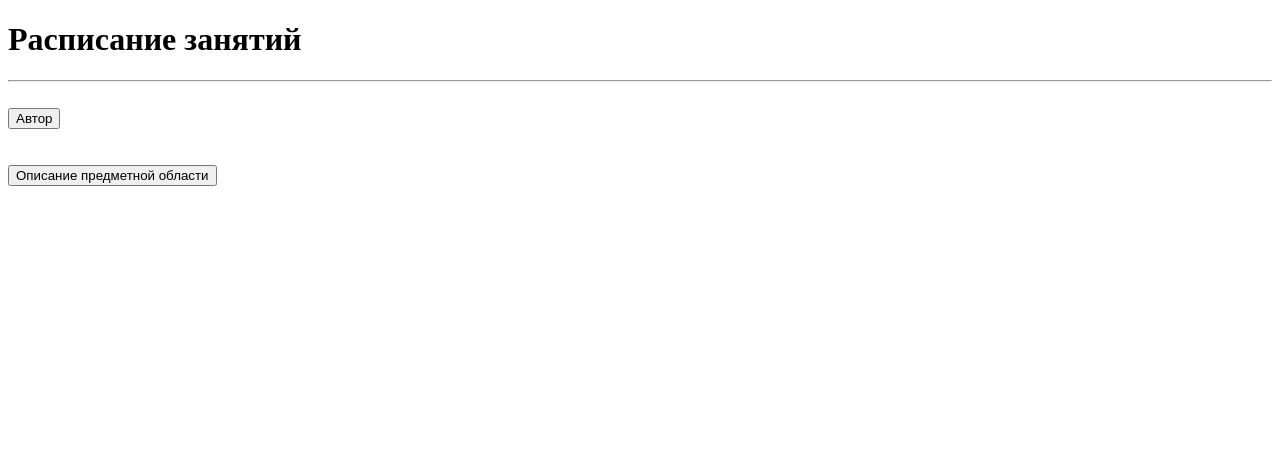
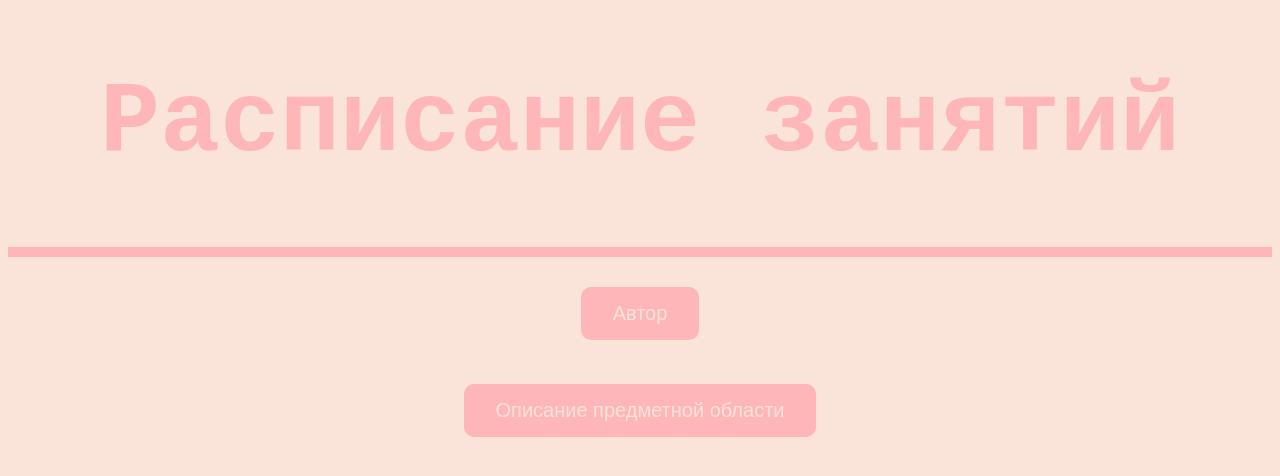
Before and after one commit to Vavokinlokos/Practic3, a plain HTML site: page schedule/main-page.html in a window 1280 px wide. Drawn offline with Linux system fonts and the light colour scheme.

Commit message:
Added styles to main page

```diff
--- a/schedule/main-page.html
+++ b/schedule/main-page.html
@@ -4,6 +4,7 @@
         <meta charset="utf-8">
         <title>Sсhedule</title>
         <link rel="icon" href="images/icon.jpg">
+        <link rel="stylesheet" href="styles/styles.css">
     </head>
     <body>
         <h1>Расписание занятий</h1>
--- /dev/null
+++ b/schedule/styles/styles.css
@@ -0,0 +1,27 @@
+body{
+  background-color: #fae3d9;
+  text-align: center;
+  font-family: 'Courier New', Courier, monospace;
+}
+
+h1{
+  color:#ffb6b9;
+  font-size: 100px;
+}
+
+hr{
+  border: 5px solid #ffb6b9;
+}
+
+button {
+  background-color: #ffb6b9;
+  border: none;
+  color: #fae3d9;
+  padding: 15px 32px;
+  text-align: center;
+  border-radius: 10px;
+  display: inline-block;
+  font-size: 20px;
+  margin: 4px 2px;
+  cursor: pointer;
+}
```
